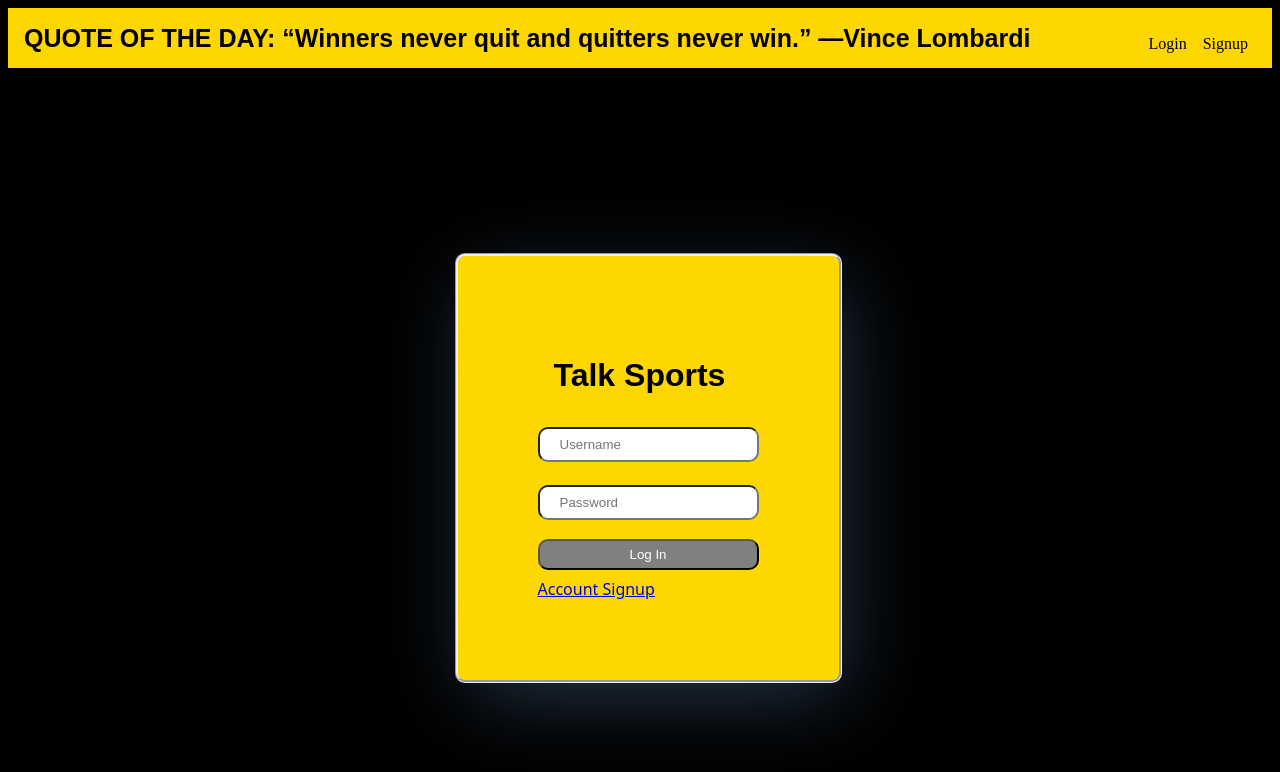
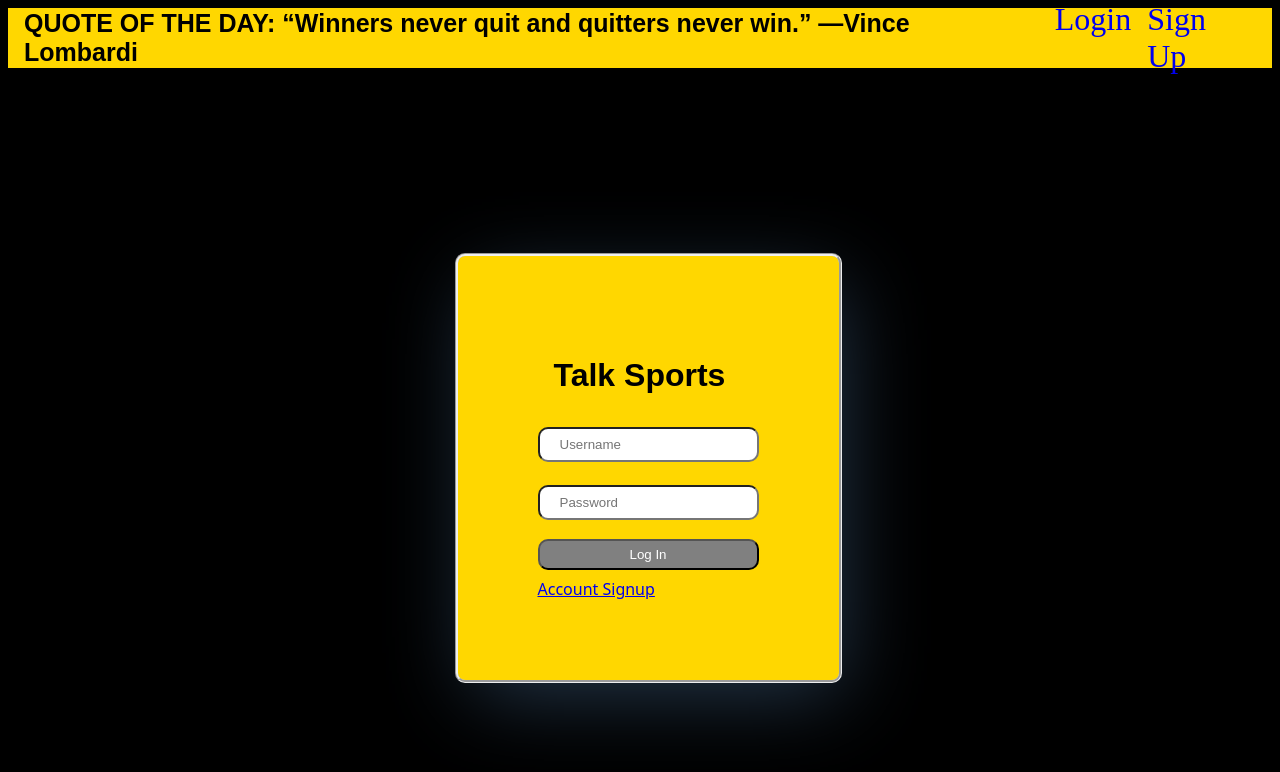
Before and after one commit to Bballplayer33/talk-sports-app, a React (Create React App) app in the folder client/: page /Login in a window 1280 px wide. Shown: the top 772 px of the page. Built offline with nearby package versions, Linux system fonts and the light colour scheme; no server answers.

Commit message:
setting framework

```diff
--- a/client/src/components/Navbar.jsx
+++ b/client/src/components/Navbar.jsx
@@ -1,12 +1,15 @@
 import React, { useState, useEffect } from "react";
 import"../styles/Navbar.css"
+import { useNavigate, Link } from "react-router-dom";
+
+
 export default function Navbar(){
     return(
         <nav>
             <h1>QUOTE OF THE DAY: “Winners never quit and quitters never win.” —Vince Lombardi </h1>
             <ul>
-                <li><a href="/login"></a>Login</li>
-                <li><a href="/Signup"></a>Signup</li>
+                <li><Link to= '/login'>Login</Link></li>
+                <li><Link to= '/signup'>Sign Up</Link></li>
             </ul>
         </nav>
     )
--- a/client/src/pages/Settings.jsx
+++ b/client/src/pages/Settings.jsx
@@ -4,7 +4,6 @@ import styled from "styled-components";
 
 export default function Settings() {
     const navigate = useNavigate();
-    const socket = useRef;
     const [currentUser, setCurrentUser] = useState(undefined);
 
     useEffect(async () => {
--- a/client/src/styles/Navbar.css
+++ b/client/src/styles/Navbar.css
@@ -10,7 +10,10 @@ li {
     margin: 0rem 0.5rem;
     text-decoration: none;
     cursor: pointer;
-
+    font-size: 50px;
+    text-decoration: none;
+    font-size:xx-large;
+    color: black;
 }
 
 li a {
```
